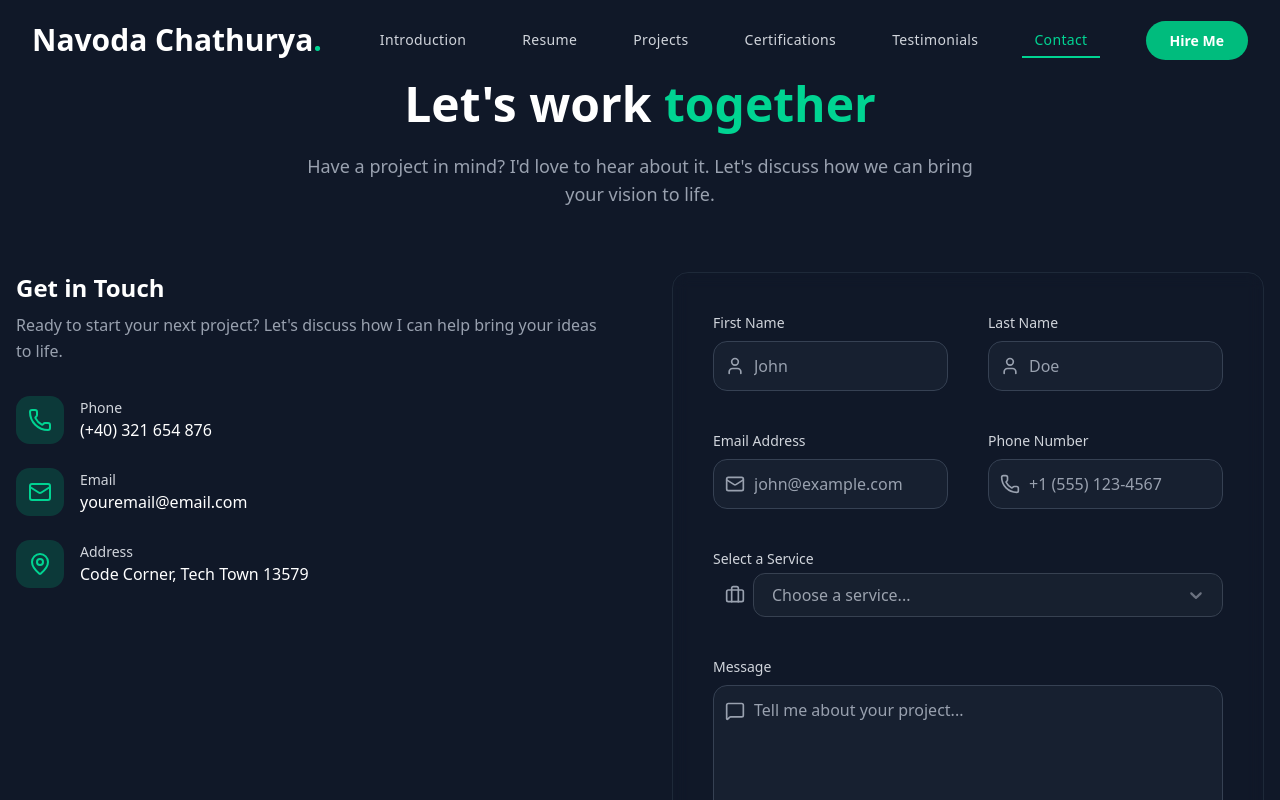
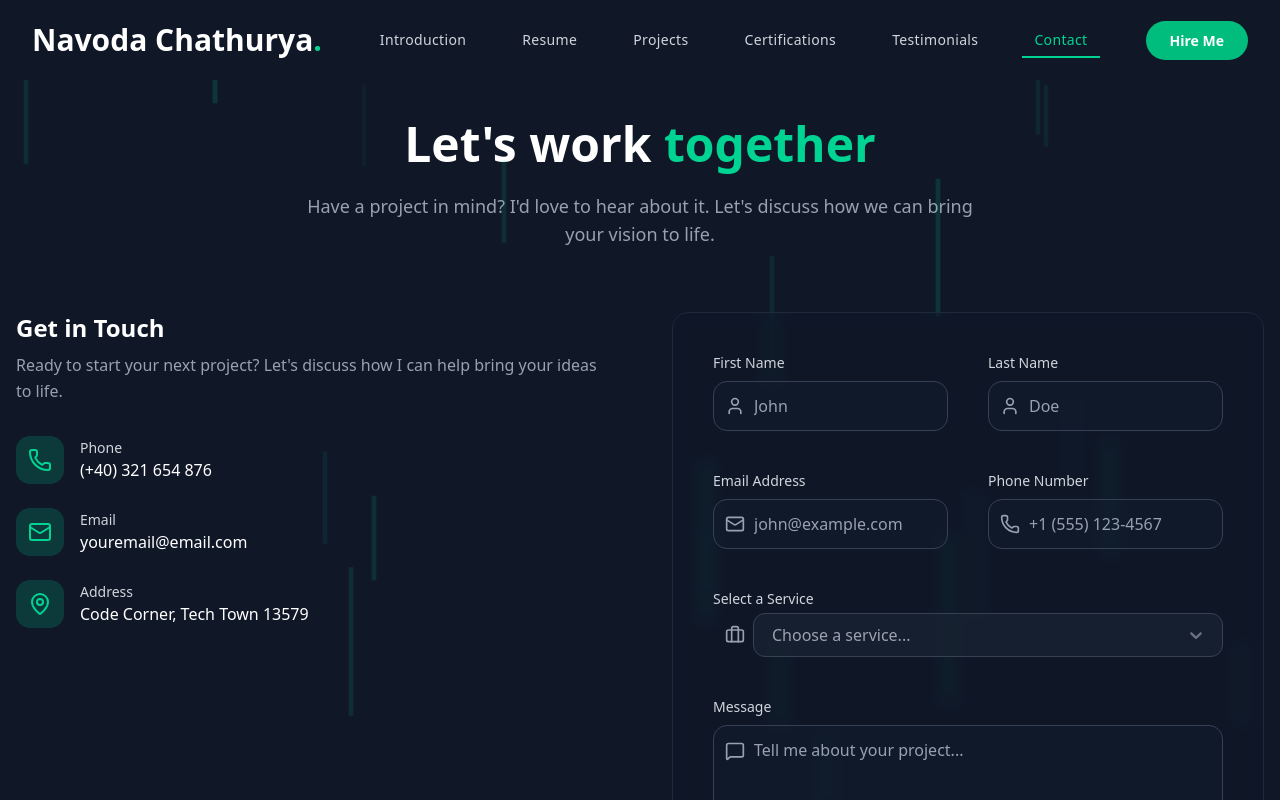
Before and after one commit to Navoda001/portfolio-frontend, a Next.js app: page /pages/contactMe in a window 1280 px wide. Shown: the top 800 px of the page. Built offline with nearby package versions, Linux system fonts and the light colour scheme.

Commit message:
update the css

```diff
--- a/app/page.tsx
+++ b/app/page.tsx
@@ -2,6 +2,8 @@ import Image from "next/image";
 import Navbar from "./components/NavBar";
 import Introduction from "./pages/introduction/page";
 import Resume from "./pages/resume/page";
+import ProjectShowcase from "./pages/projects/page";
+import ProjectGrid from "./components/ProjectGrid";
 export default function Home() {
   return (
     <>
--- a/app/pages/contactMe/page.tsx
+++ b/app/pages/contactMe/page.tsx
@@ -179,11 +179,34 @@ const ContactSection: React.FC<ContactSectionProps> = ({ onSubmit }) => {
   return (
     <motion.section
       ref={ref}
-      className="py-20 px-4 bg-gray-900"
+      className="py-20 px-4 bg-gray-900 mt-10"
       variants={containerVariants}
       initial="hidden"
       animate={mainControls}
     >
+      <div className="absolute inset-0 overflow-hidden">
+        {[...Array(20)].map((_, i) => (
+          <motion.div
+            key={i}
+            className="absolute w-1 bg-emerald-400/20"
+            style={{
+              left: `${Math.random() * 100}%`,
+              top: `${Math.random() * 100}%`,
+              height: `${Math.random() * 100 + 50}px`,
+              transform: `rotate(${Math.random() * 360}deg)`,
+            }}
+            animate={{
+              opacity: [0.2, 0.8, 0.2],
+              scale: [1, 1.2, 1],
+            }}
+            transition={{
+              duration: Math.random() * 3 + 2,
+              repeat: Infinity,
+              delay: Math.random() * 2,
+            }}
+          />
+        ))}
+      </div>
       <div className="max-w-7xl mx-auto">
         {/* Header */}
         <motion.div
@@ -266,7 +289,7 @@ const ContactSection: React.FC<ContactSectionProps> = ({ onSubmit }) => {
           {/* Contact Form */}
           <motion.form
             onSubmit={handleSubmit}
-            className="bg-gray-900/50 backdrop-blur-sm border border-gray-800 rounded-2xl p-8 space-y-6"
+            className="bg-gray-900/5 backdrop-blur-sm border border-gray-800 rounded-2xl p-8 space-y-6"
             initial={{ opacity: 0, x: 30 }}
             animate={{ opacity: 1, x: 0 }}
             transition={{ delay: 0.4, duration: 0.6 }}
@@ -293,7 +316,7 @@ const ContactSection: React.FC<ContactSectionProps> = ({ onSubmit }) => {
                       value={formData[name as keyof ContactFormData] as string}
                       onChange={handleInputChange}
                       required
-                      className="w-full pl-10 pr-4 py-3 bg-gray-800/50 border border-gray-700 rounded-xl text-white placeholder-gray-400 focus:border-emerald-500 focus:ring-2 focus:ring-emerald-500/20 transition-all duration-300 outline-none"
+                      className="w-full pl-10 pr-4 py-3 bg-gray-800/10 border border-gray-700 rounded-xl text-white placeholder-gray-400 focus:border-emerald-500 focus:ring-2 focus:ring-emerald-500/20 transition-all duration-300 outline-none"
                       placeholder={name === 'firstName' ? 'John' : 'Doe'}
                     />
                   </div>
@@ -326,7 +349,7 @@ const ContactSection: React.FC<ContactSectionProps> = ({ onSubmit }) => {
                       value={formData[id as keyof ContactFormData] as string}
                       onChange={handleInputChange}
                       required={required}
-                      className="w-full pl-10 pr-4 py-3 bg-gray-800/50 border border-gray-700 rounded-xl text-white placeholder-gray-400 focus:border-emerald-500 focus:ring-2 focus:ring-emerald-500/20 transition-all duration-300 outline-none"
+                      className="w-full pl-10 pr-4 py-3 bg-gray-800/10 border border-gray-700 rounded-xl text-white placeholder-gray-400 focus:border-emerald-500 focus:ring-2 focus:ring-emerald-500/20 transition-all duration-300 outline-none"
                       placeholder={placeholder}
                     />
                   </div>
@@ -382,7 +405,7 @@ const ContactSection: React.FC<ContactSectionProps> = ({ onSubmit }) => {
                   onChange={(e) => handleInputChange(e)}
                   rows={5}
                   required
-                  className="w-full pl-10 pr-4 py-3 bg-gray-800/50 border border-gray-700 rounded-xl text-white placeholder-gray-400 focus:border-emerald-500 focus:ring-2 focus:ring-emerald-500/20 transition-all duration-300 outline-none resize-none"
+                  className="w-full pl-10 pr-4 py-3 bg-gray-800/10 border border-gray-700 rounded-xl text-white placeholder-gray-400 focus:border-emerald-500 focus:ring-2 focus:ring-emerald-500/20 transition-all duration-300 outline-none resize-none"
                   placeholder="Tell me about your project..."
                 />
               </div>
@@ -392,11 +415,10 @@ const ContactSection: React.FC<ContactSectionProps> = ({ onSubmit }) => {
             <motion.button
               type="submit"
               disabled={isSubmitting}
-              className={`w-full py-4 px-6 rounded-xl font-semibold text-white transition-all duration-300 transform focus:outline-none focus:ring-2 focus:ring-emerald-500/50 ${
-                isSubmitting
+              className={`w-full py-4 px-6 rounded-xl font-semibold text-white transition-all duration-300 transform focus:outline-none focus:ring-2 focus:ring-emerald-500/50 ${isSubmitting
                   ? 'bg-gray-600 cursor-not-allowed'
                   : 'bg-emerald-500 hover:bg-emerald-400 shadow-lg shadow-emerald-500/25 hover:shadow-emerald-500/40'
-              }`}
+                }`}
               variants={buttonVariants}
               whileHover="hover"
               whileTap="tap"
@@ -404,7 +426,7 @@ const ContactSection: React.FC<ContactSectionProps> = ({ onSubmit }) => {
               <div className="flex items-center justify-center space-x-2">
                 {isSubmitting ? (
                   <>
-                    <div className="w-5 h-5 border-2 border-white/30 border-t-white rounded-full animate-spin" />
+                    <div className="w-5 h-5 border-2 border-white/50 border-t-white rounded-full animate-spin" />
                     <span>Sending...</span>
                   </>
                 ) : (
--- a/app/pages/projects/page.tsx
+++ b/app/pages/projects/page.tsx
@@ -82,7 +82,7 @@ const ProjectShowcase = () => {
     },
   };
 
-  const itemVariants:Variants = {
+  const itemVariants: Variants = {
     hidden: { y: 50, opacity: 0 },
     visible: {
       y: 0,
@@ -106,8 +106,31 @@ const ProjectShowcase = () => {
   const currentProjectData = projects[currentProject];
 
   return (
-    <section ref={ref} className="py-20 bg-gray-900 relative overflow-hidden">
+    <section ref={ref} className="py-20 mt-10 bg-gray-900 relative overflow-hidden">
       {/* Background Effects */}
+      <div className="absolute inset-0 overflow-hidden">
+        {[...Array(20)].map((_, i) => (
+          <motion.div
+            key={i}
+            className="absolute w-1 bg-emerald-400/20"
+            style={{
+              left: `${Math.random() * 100}%`,
+              top: `${Math.random() * 100}%`,
+              height: `${Math.random() * 100 + 50}px`,
+              transform: `rotate(${Math.random() * 360}deg)`,
+            }}
+            animate={{
+              opacity: [0.2, 0.8, 0.2],
+              scale: [1, 1.2, 1],
+            }}
+            transition={{
+              duration: Math.random() * 3 + 2,
+              repeat: Infinity,
+              delay: Math.random() * 2,
+            }}
+          />
+        ))}
+      </div>
       <div className="absolute inset-0">
         <motion.div
           className="absolute top-1/4 left-1/4 w-96 h-96 bg-emerald-500/5 rounded-full blur-3xl"
@@ -363,9 +386,8 @@ const ProjectShowcase = () => {
             <motion.button
               key={index}
               onClick={() => setCurrentProject(index)}
-              className={`w-3 h-3 rounded-full transition-all duration-300 ${
-                currentProject === index ? 'bg-emerald-400 w-8' : 'bg-gray-600'
-              }`}
+              className={`w-3 h-3 rounded-full transition-all duration-300 ${currentProject === index ? 'bg-emerald-400 w-8' : 'bg-gray-600'
+                }`}
               whileHover={{ scale: 1.2 }}
               whileTap={{ scale: 0.8 }}
             />
```
